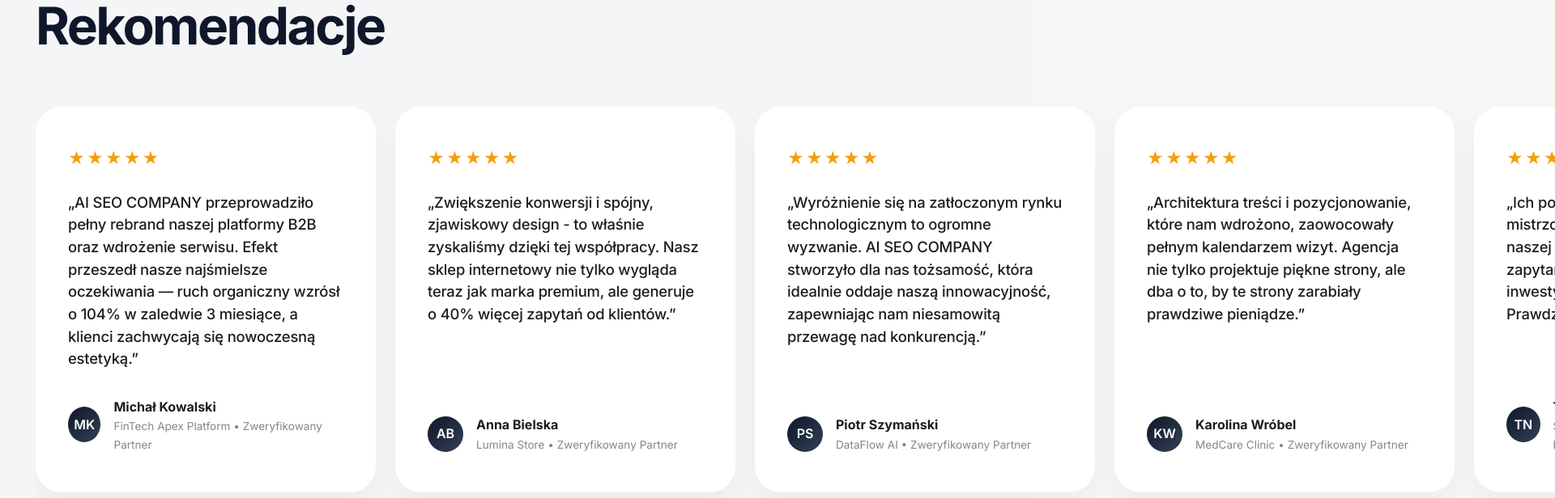
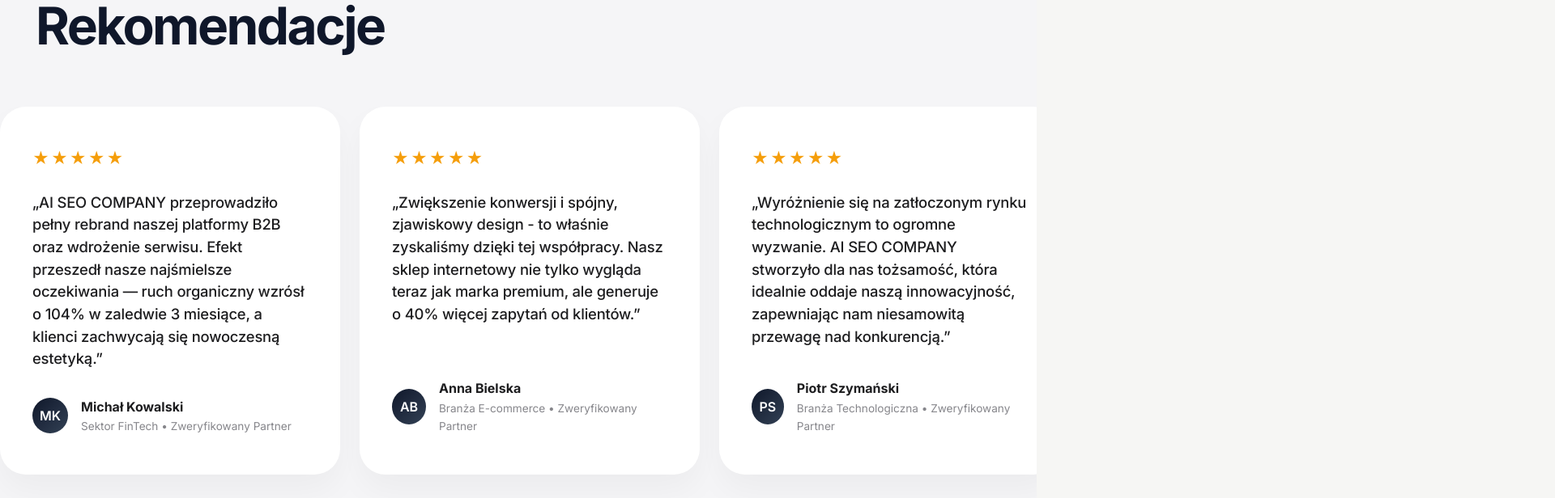
Before and after one commit to FSliwa/AI-SEO-COMPANY, a Next.js app: page / in a window 1280 px wide. Shown: the part 6720-7336 px from the top of the page at 81% size, 1920 px wide, since content can reach past the window. Built offline with nearby package versions, Linux system fonts and the light colour scheme.

Commit message:
Fix Testimonials carousel left cutoff and change company names to industries

```diff
--- a/components/Testimonials.jsx
+++ b/components/Testimonials.jsx
@@ -10,8 +10,8 @@ const reviewsData = [
     id: 1,
     initials: 'MK',
     name: 'Michał Kowalski',
-    role: 'FinTech Apex Platform • Zweryfikowany Partner',
-    roleEn: 'FinTech Apex Platform • Verified Partner',
+    role: 'Sektor FinTech • Zweryfikowany Partner',
+    roleEn: 'FinTech Sector • Verified Partner',
     pl: '„AI SEO COMPANY przeprowadziło pełny rebrand naszej platformy B2B oraz wdrożenie serwisu. Efekt przeszedł nasze najśmielsze oczekiwania — ruch organiczny wzrósł o 104% w zaledwie 3 miesiące, a klienci zachwycają się nowoczesną estetyką.”',
     en: '“AI SEO COMPANY executed a full rebrand of our B2B platform and web deployment. The results blew away our expectations — organic traffic skyrocketed by 104% in just 3 months, and clients love our modern aesthetics.”'
   },
@@ -19,8 +19,8 @@ const reviewsData = [
     id: 2,
     initials: 'AB',
     name: 'Anna Bielska',
-    role: 'Lumina Store • Zweryfikowany Partner',
-    roleEn: 'Lumina Store • Verified Partner',
+    role: 'Branża E-commerce • Zweryfikowany Partner',
+    roleEn: 'E-commerce • Verified Partner',
     pl: '„Zwiększenie konwersji i spójny, zjawiskowy design - to właśnie zyskaliśmy dzięki tej współpracy. Nasz sklep internetowy nie tylko wygląda teraz jak marka premium, ale generuje o 40% więcej zapytań od klientów.”',
     en: '“Increased conversion and a stunning, cohesive design - that\'s exactly what we gained from this collaboration. Our online store not only looks like a premium brand now but also generates 40% more customer inquiries.”'
   },
@@ -28,8 +28,8 @@ const reviewsData = [
     id: 3,
     initials: 'PS',
     name: 'Piotr Szymański',
-    role: 'DataFlow AI • Zweryfikowany Partner',
-    roleEn: 'DataFlow AI • Verified Partner',
+    role: 'Branża Technologiczna • Zweryfikowany Partner',
+    roleEn: 'Tech Sector • Verified Partner',
     pl: '„Wyróżnienie się na zatłoczonym rynku technologicznym to ogromne wyzwanie. AI SEO COMPANY stworzyło dla nas tożsamość, która idealnie oddaje naszą innowacyjność, zapewniając nam niesamowitą przewagę nad konkurencją.”',
     en: '“Standing out in a crowded tech market is a massive challenge. AI SEO COMPANY created an identity for us that perfectly captures our innovation, giving us an incredible edge over the competition.”'
   },
@@ -37,8 +37,8 @@ const reviewsData = [
     id: 4,
     initials: 'KW',
     name: 'Karolina Wróbel',
-    role: 'MedCare Clinic • Zweryfikowany Partner',
-    roleEn: 'MedCare Clinic • Verified Partner',
+    role: 'Branża Medyczna • Zweryfikowany Partner',
+    roleEn: 'Healthcare Sector • Verified Partner',
     pl: '„Architektura treści i pozycjonowanie, które nam wdrożono, zaowocowały pełnym kalendarzem wizyt. Agencja nie tylko projektuje piękne strony, ale dba o to, by te strony zarabiały prawdziwe pieniądze.”',
     en: '“The content architecture and SEO positioning they implemented resulted in a fully booked calendar. The agency doesn\'t just design beautiful websites; they ensure those sites generate real revenue.”'
   },
@@ -46,8 +46,8 @@ const reviewsData = [
     id: 5,
     initials: 'TN',
     name: 'Tomasz Nowak',
-    role: 'Skyline Development • Zweryfikowany Partner',
-    roleEn: 'Skyline Development • Verified Partner',
+    role: 'Branża Deweloperska • Zweryfikowany Partner',
+    roleEn: 'Real Estate Sector • Verified Partner',
     pl: '„Ich podejście do projektowania UX to mistrzostwo. Użytkownicy spędzają na naszej stronie o wiele więcej czasu, a zapytania ofertowe na nasze inwestycje wzrosły drastycznie. Prawdziwi partnerzy biznesowi.”',
     en: '“Their approach to UX design is masterful. Users spend much more time on our site, and leads for our properties have increased drastically. True business partners.”'
   }
@@ -86,10 +86,10 @@ export default function Testimonials() {
     if (container) {
       const cards = container.querySelectorAll('.testimonial-apple-card');
       if (cards[index]) {
-        const containerRect = container.getBoundingClientRect();
-        const cardRect = cards[index].getBoundingClientRect();
-        // Calculate offset so the left edge of the card aligns with the left edge of the container
-        const scrollOffset = cardRect.left - containerRect.left + container.scrollLeft;
+        // We use the full-bleed CSS trick, so the container is the RevealStagger element itself.
+        // The first element has an offset of paddingLeft.
+        // We can just use standard offsetLeft inside a scroll container.
+        const scrollOffset = cards[index].offsetLeft - container.offsetLeft;
         container.scrollTo({
           left: scrollOffset,
           behavior: 'smooth'
@@ -124,8 +124,10 @@ export default function Testimonials() {
               scrollSnapType: 'x mandatory',
               scrollBehavior: 'smooth',
               paddingBottom: '2rem', // Space for shadow
-              marginRight: '-100vw', // Allow horizontal overflow beyond container on the right
-              paddingRight: '100vw'
+              marginLeft: 'calc(-50vw + 50%)',
+              marginRight: 'calc(-50vw + 50%)',
+              paddingLeft: 'calc(50vw - 50%)',
+              paddingRight: 'calc(50vw - 50%)'
             }}
           >
             {reviewsData.map((item, idx) => (
```
